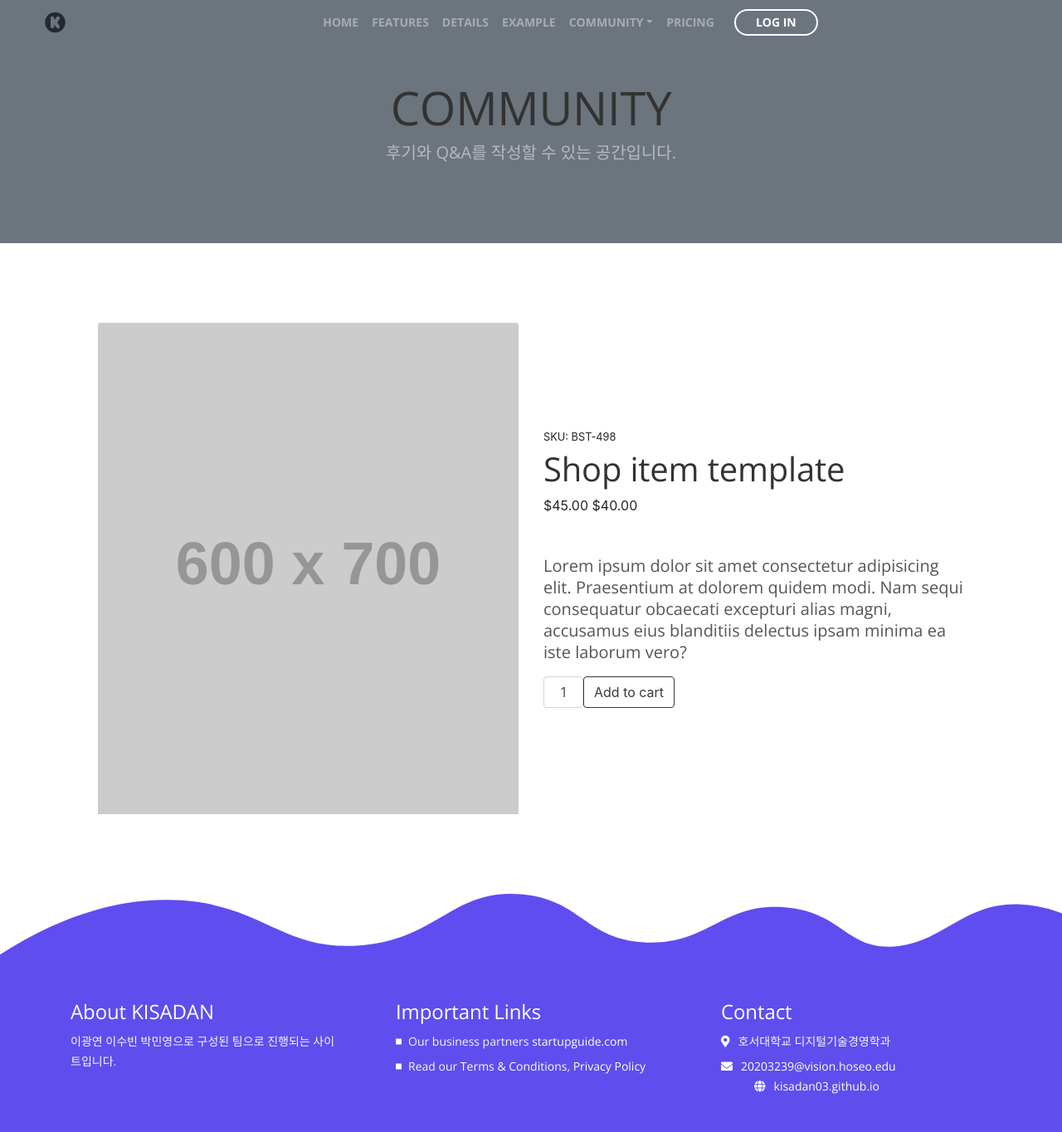
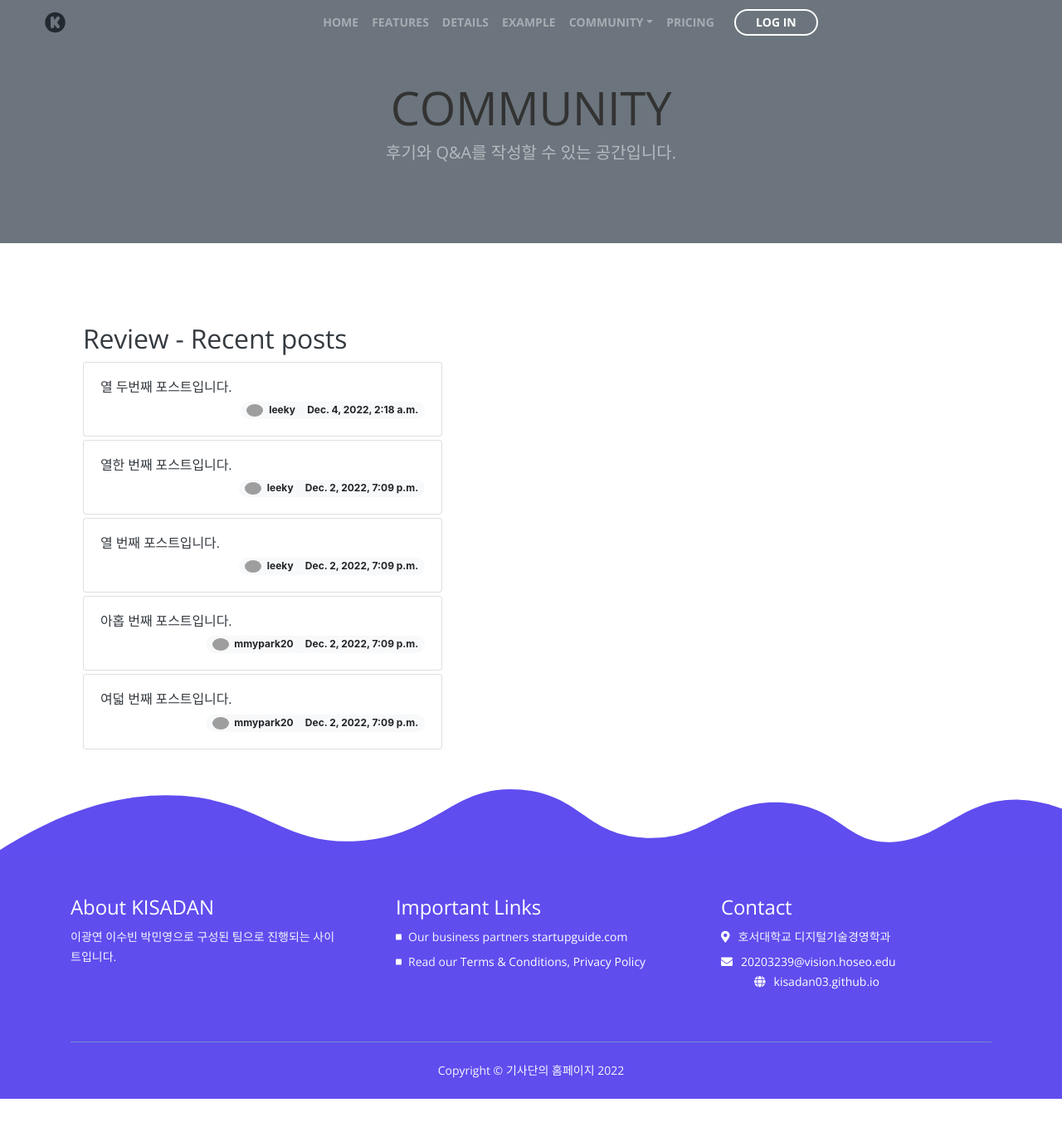
Before and after one commit to kisadan03/kisadan03.github.io, a Django app: page /community in a window 1280 px wide. Shown: the top 1364 px of the page at 83% size. After the commit the page ends 1324 px from the top, so only its background shows below. Run offline with Django 4.2, Linux system fonts and the light colour scheme; data comes from the database, SQL or seed files in the repository; both versions use the stored data as it was after the commit; grey boxes labelled with a size stand in for pictures from a placeholder-image service; some libraries are stand-ins or nearby versions; grey boxes are pictures that could not be loaded.

Commit message:
수정함

```diff
--- a/blog/models.py
+++ b/blog/models.py
@@ -24,6 +24,15 @@ class Post(models.Model):
     def get_content_markdown(self):
         return markdown(self.content)
 
+    def get_avatar_url(self):
+        if self.author is not None:
+            if self.author.socialaccount_set.exists():
+                return self.author.socialaccount_set.first().get_avatar_url()
+            else:
+                return f'https://avatars.dicebear.com/api/human/{self.author.email}.svg'
+        else:
+            return 'http://placehold.it/50X50'
+
 
 class Comment(models.Model):
     post = models.ForeignKey(Post, on_delete=models.CASCADE)
--- a/blog/templates/blog/navbar.html
+++ b/blog/templates/blog/navbar.html
@@ -54,6 +54,17 @@
                     <li class="nav-item dropdown">
                         <a class="nav-link dropdown-toggle" href="#" id="navbarDropdownMenuLink"
                            role="button" data-toggle="dropdown" aria-haspopup="true" aria-expanded="false">
+
+                            {% if user is not None %}
+                               {% if user.socialaccount_set.all.0.get_avatar_url %}
+                                   <img class="rounded-circle" width="25px" src="{{ user.socialaccount_set.all.0.get_avatar_url }}">
+                               {% else %}
+                                  <img class="rounded-circle" width="25px" src="https://avatars.dicebear.com/api/human/{user.email}.svg">
+                               {% endif %}
+                            {% else %}
+                                <img class="rounded-circle" width="25px" src="http://placehold.it/50X50">
+                            {% endif %}
+                            &nbsp;
                             {{ user.username | upper }}
                         </a>
                         <div class="dropdown-menu" aria-labelledby="navbarDropdownMenuLink">
--- a/blog/templates/blog/post_detail.html
+++ b/blog/templates/blog/post_detail.html
@@ -9,7 +9,8 @@
       <div id="post-area">
       <!-- Post Content Column -->
       <div class="col-lg-12">
-
+        <div class="py-3 row">
+      <a class="btn btn-info btn-sm float-right" href="/review/" role="button">뒤로 가기</a></div>
         <!-- Title -->
         <h1 class="mt-4">{{ post.title }}</h1>
 
--- a/blog/templates/blog/post_list.html
+++ b/blog/templates/blog/post_list.html
@@ -36,7 +36,6 @@
                                     </div>
                                         </div>
                                             </div>
-
                                         <div class="col-6">
                                         </div>
                                     </div>
--- a/blog/views.py
+++ b/blog/views.py
@@ -1,7 +1,6 @@
 from django.views.generic import ListView, DetailView, CreateView, UpdateView
 from django.contrib.auth.mixins import LoginRequiredMixin
 from .models import Post
-from .forms import CommentForm
 from django.shortcuts import redirect
 from django.shortcuts import get_object_or_404
 from django.core.exceptions import PermissionDenied
@@ -18,7 +17,6 @@ class PostDetail(DetailView):
 
     def get_context_data(self, **kwargs):
         context = super(PostDetail, self).get_context_data()
-        context['comment_form'] = CommentForm
         return context
 
 
--- a/doitdjango_prj/settings.py
+++ b/doitdjango_prj/settings.py
@@ -148,4 +148,4 @@ SITE_ID = 1
 
 ACCOUNT_EMAIL_REQUIRED = True
 ACCOUNT_EMAIL_VERIFICATION = 'none'
-LOGIN_REDIRECT_URL = '/community'
+LOGIN_REDIRECT_URL = '/review/'
--- a/single_pages/templates/single_pages/community.html
+++ b/single_pages/templates/single_pages/community.html
@@ -50,31 +50,25 @@
             </div>
         </header>
 
-    <!-- Product section-->
-        <section class="py-5">
-            <div class="container px-4 px-lg-5 my-5">
-                <div class="row gx-4 gx-lg-5 align-items-center">
-                    <div class="col-md-6"><img class="card-img-top mb-5 mb-md-0" src="https://dummyimage.com/600x700/dee2e6/6c757d.jpg" alt="..." /></div>
-                    <div class="col-md-6">
-                        <div class="small mb-1">SKU: BST-498</div>
-                        <h1 class="display-5 fw-bolder">Shop item template</h1>
-                        <div class="fs-5 mb-5">
-                            <span class="text-decoration-line-through">$45.00</span>
-                            <span>$40.00</span>
-                        </div>
-                        <p class="lead">Lorem ipsum dolor sit amet consectetur adipisicing elit. Praesentium at dolorem quidem modi. Nam sequi consequatur obcaecati excepturi alias magni, accusamus eius blanditiis delectus ipsam minima ea iste laborum vero?</p>
-                        <div class="d-flex">
-                            <input class="form-control text-center me-3" id="inputQuantity" type="num" value="1" style="max-width: 3rem" />
-                            <button class="btn btn-outline-dark flex-shrink-0" type="button">
-                                <i class="bi-cart-fill me-1"></i>
-                                Add to cart
-                            </button>
-                        </div>
-                    </div>
-                </div>
-            </div>
-        </section>
-
+<div class="container py-5">
+   <div class="col-lg-5 mt-5">
+       <h2 class="text-dark">Review - Recent posts</h2>
+       {% for post in recent_posts %}
+       <div class="card mt-1">
+           <div class="card-body">
+               <h6><a href="{{ post.get_absolute_url }}" class="text-decoration-none text-dark">{{ post.title }}</a></h6>
+               <span class="badge badge-pill badge-light float-right">
+                   <img class="mr-1 rounded-circle" width="20px" src="{{ post.get_avatar_url }}">
+                   {{ post.author.username }}
+                   &nbsp;
+                   &nbsp;
+                   {{ post.created_at }}
+               </span>
+           </div>
+       </div>
+       {% endfor %}
+   </div>
+</div>
     <!-- Footer -->
     {% include 'blog/footer.html' %}
 
--- a/single_pages/templates/single_pages/features.html
+++ b/single_pages/templates/single_pages/features.html
@@ -227,7 +227,7 @@
                             <i class="fas fa-square"></i><div class="media-body">Fast email checking</div>
                         </li>
                     </ul>
-                    <a class="btn-solid-reg mfp-close" href="sign-up.html">SIGN UP</a> <a class="btn-outline-reg mfp-close as-button" href="#screenshots">BACK</a>
+                    <a class="btn-solid-reg mfp-close" href="/sign_up">SIGN UP</a> <a class="btn-outline-reg mfp-close as-button" href="#screenshots">BACK</a>
                 </div> <!-- end of col -->
             </div> <!-- end of row -->
         </div> <!-- end of container -->
@@ -269,7 +269,7 @@
                             <i class="fas fa-square"></i><div class="media-body">Fast email checking</div>
                         </li>
                     </ul>
-                    <a class="btn-solid-reg mfp-close" href="sign-up.html">SIGN UP</a> <a class="btn-outline-reg mfp-close as-button" href="#screenshots">BACK</a>
+                    <a class="btn-solid-reg mfp-close" href="/sign_up">SIGN UP</a> <a class="btn-outline-reg mfp-close as-button" href="#screenshots">BACK</a>
                 </div> <!-- end of col -->
             </div> <!-- end of row -->
         </div> <!-- end of container -->
@@ -311,7 +311,7 @@
                             <i class="fas fa-square"></i><div class="media-body">Fast email checking</div>
                         </li>
                     </ul>
-                    <a class="btn-solid-reg mfp-close" href="sign-up.html">SIGN UP</a> <a class="btn-outline-reg mfp-close as-button" href="#screenshots">BACK</a>
+                    <a class="btn-solid-reg mfp-close" href="/sign_up">SIGN UP</a> <a class="btn-outline-reg mfp-close as-button" href="#screenshots">BACK</a>
                 </div> <!-- end of col -->
             </div> <!-- end of row -->
         </div> <!-- end of container -->
--- a/single_pages/urls.py
+++ b/single_pages/urls.py
@@ -10,4 +10,5 @@ urlpatterns = [
     path('features', views.features),
     path('details', views.details),
     path('example', views.example),
+    path('view', views.exampleview),
 ]
--- a/single_pages/views.py
+++ b/single_pages/views.py
@@ -1,4 +1,5 @@
 from django.shortcuts import render
+from blog.models import Post
 
 
 # Create your views here.
@@ -31,9 +32,13 @@ def sign_up(request):
 
 
 def community(request):
+    recent_posts = Post.objects.order_by('-pk')[:5]
     return render(
         request,
-        'single_pages/community.html'
+        'single_pages/community.html',
+        {
+            'recent_posts': recent_posts,
+        }
     )
 
 
@@ -56,3 +61,10 @@ def example(request):
         request,
         'single_pages/example.html'
     )
+
+
+def exampleview(request):
+    return render(
+        request,
+        'single_pages/exampleview.html'
+    )
```
Also changed, not shown: blog/templates/blog/forms.py (deleted, +0 -8 lines), single_pages/templates/single_pages/example.html (+57 -0 lines), single_pages/templates/single_pages/landing.html (+2 -22 lines), _media/blog/images/2022/12/04/캡처.PNG (added), blog/admin.py (line endings or trailing spaces), blog/static/blog/images/firstexample.PNG (added), blog/static/blog/images/secondexample.PNG (added), blog/static/blog/images/thirdexample.PNG (added), db.sqlite3, single_pages/templates/single_pages/exampleview.html (added).
